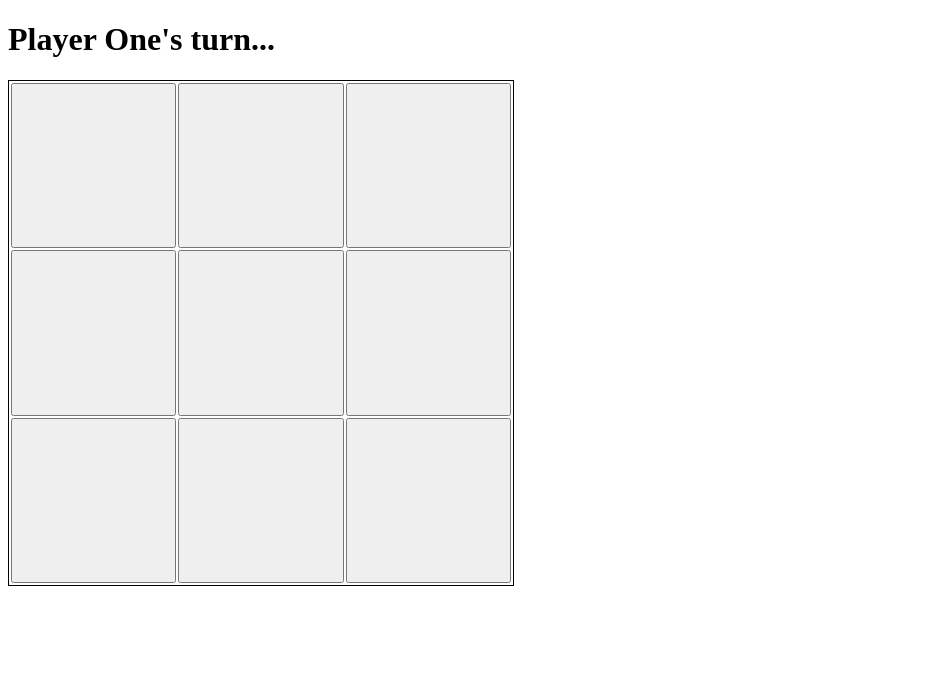
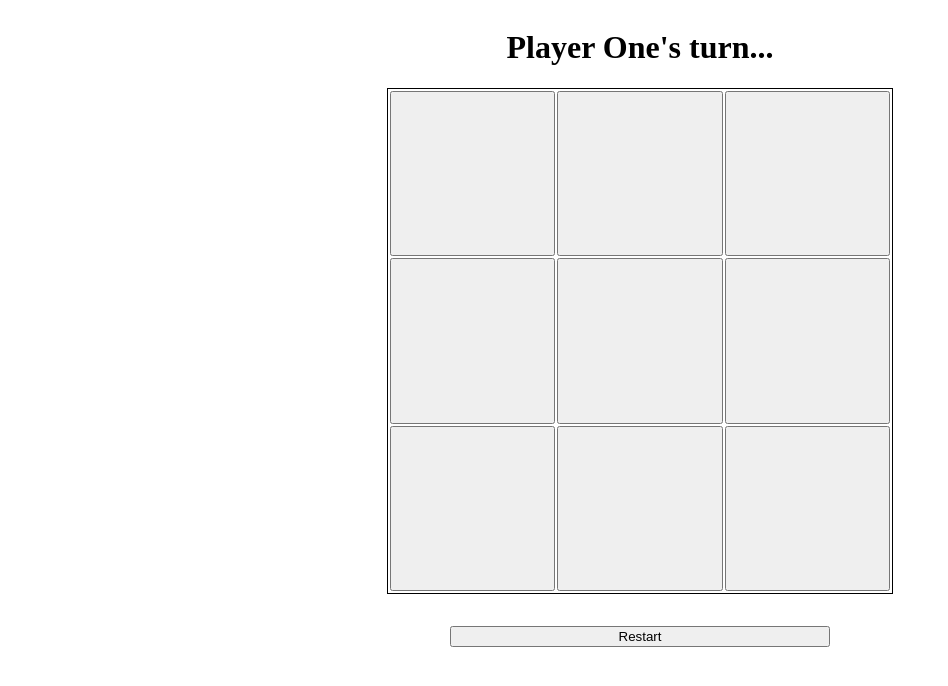
Before and after one commit to sracabanahashas/tic-tac-toe, a plain HTML site: page index.html in a window 1280 px wide. Shown: the whole page, without its empty margins (0-948 px from the left). Drawn offline with Linux system fonts and the light colour scheme.

Commit message:
Layout board with flex/grid styling, make markers large, add restart button with basic styling

```diff
--- a/index.html
+++ b/index.html
@@ -10,6 +10,7 @@
     <div class="container">
         <h1 class="turn"></h1>
         <div class="board"></div>
+        <button class="restart">Restart</button>
     </div>
     <script src="tic-tac-toe.js"></script>
 </body>
--- a/style.css
+++ b/style.css
@@ -1,4 +1,14 @@
+.container {
+    display: flex;
+    flex-direction: column;
+}
+
+.turn {
+align-self: center;
+}
+
 .board {
+align-self: center;
 display: grid;
   height: 500px;
   width: 500px;
@@ -11,4 +21,11 @@ display: grid;
 
 .cell {
     color: rgb(56, 114, 95);
+    font-size: 8rem;
 }
+
+.restart {
+    align-self: center;
+    width: 30%;
+    margin-top: 2rem;
+}
```
